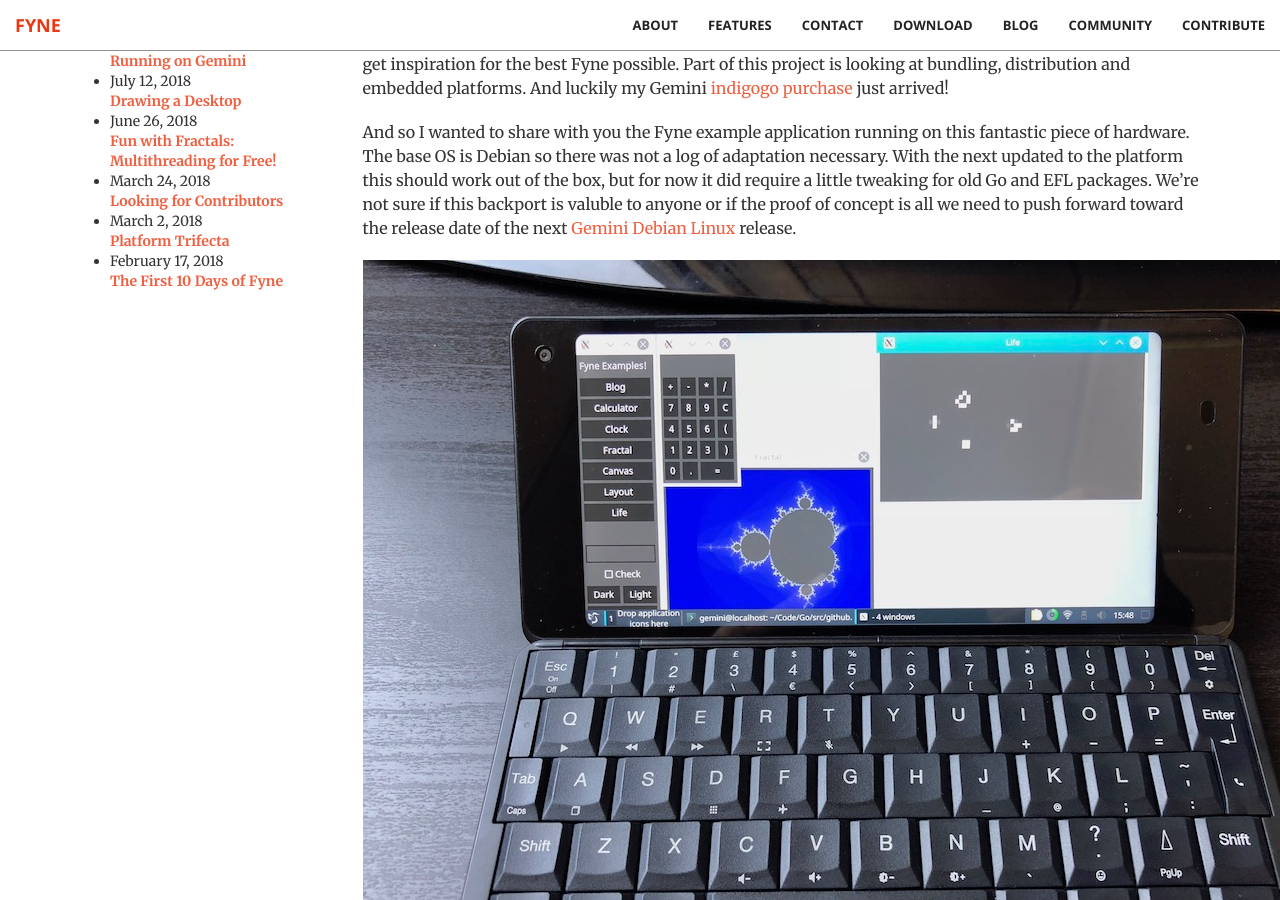
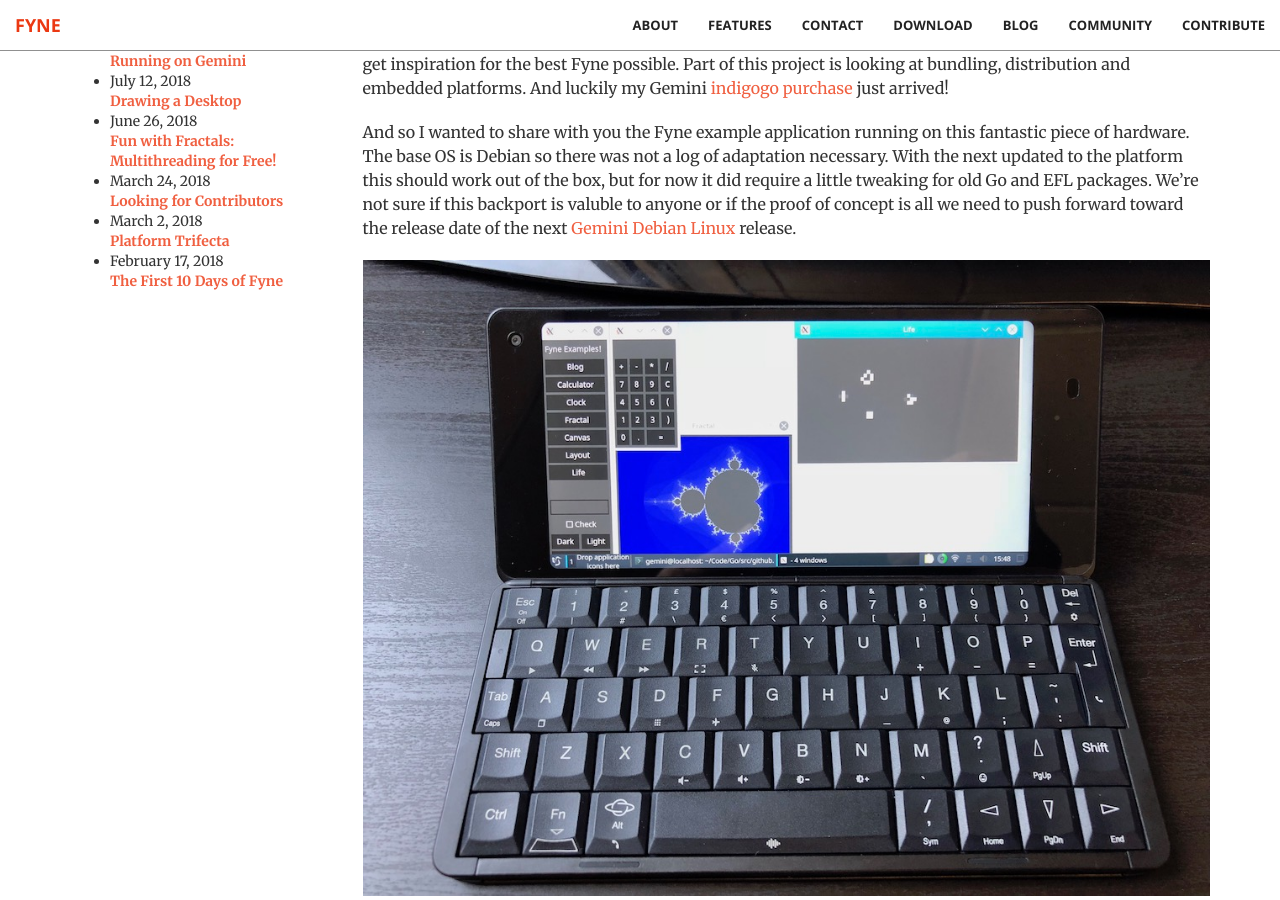
Before and after one commit to fyne-io/fyne-io.github.io, a Jekyll site: the page built from _posts/2018-08-19-running-on-gemini.md, in a window 1280 px wide and 900 px high, scrolled down 1038 px. Built offline with Jekyll 4.4.1, drawn with Linux system fonts in a browser that asks for light colours.

Commit message:
don't overflow blog images

```diff
--- a/css/main.scss
+++ b/css/main.scss
@@ -42,3 +42,7 @@ $theme-dark: #222;
         "mixins",
         "base"
 ;
+
+#about img {
+	max-width: 100%;
+}
```
